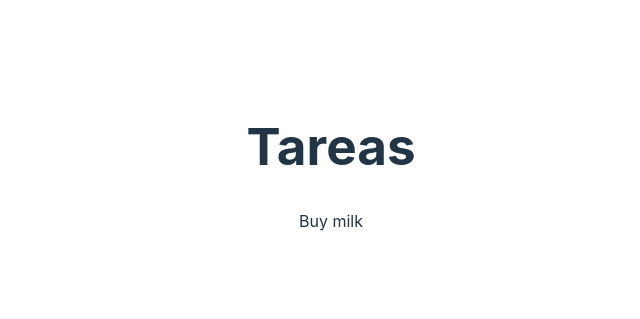
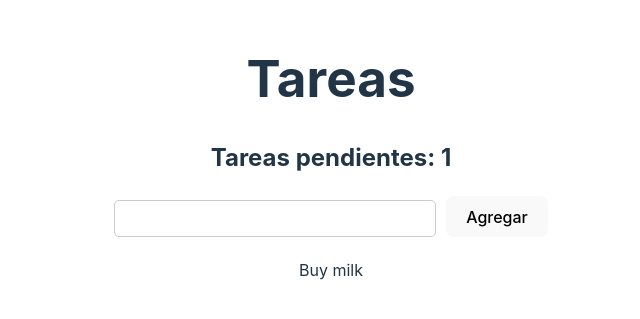
Before and after one commit to jonathanduran7/zustand-practice, a React (Vite) app: page / in a window 1280 px wide. Shown: the part 241-560 px from the top of the page, without its empty margins (309-949 px from the left). Built offline with nearby package versions, Linux system fonts and the light colour scheme.

Commit message:
implement form

```diff
--- a/src/App.tsx
+++ b/src/App.tsx
@@ -1,4 +1,5 @@
 import './App.css'
+import Form from './components/Form'
 import { useTodoStore } from './store/todoStore'
 
 function App() {
@@ -9,6 +10,12 @@ function App() {
     <div>
       <h1>Tareas</h1>
 
+      {
+        todos.length > 0 && <h2>Tareas pendientes: {todos.length}</h2>
+      }
+
+      <Form />
+
       {todos.length === 0 && <p>No hay tareas</p>}
 
       {
@@ -16,6 +23,7 @@ function App() {
           <div key={todo.id} style={{
             border: '1px solid #fff',
             borderRadius: '5px',
+            marginBottom: '20px',
           }}>
             <span>{todo.text}</span>
           </div>
```
